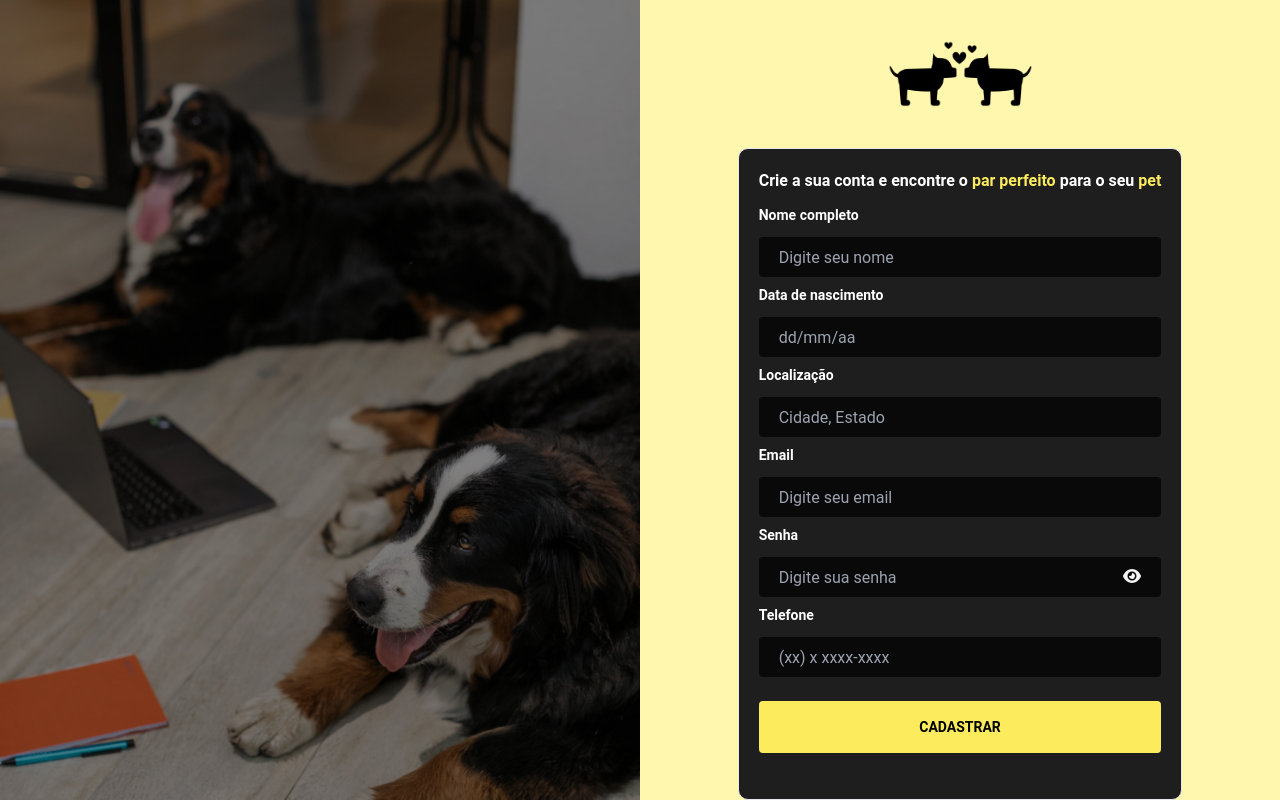
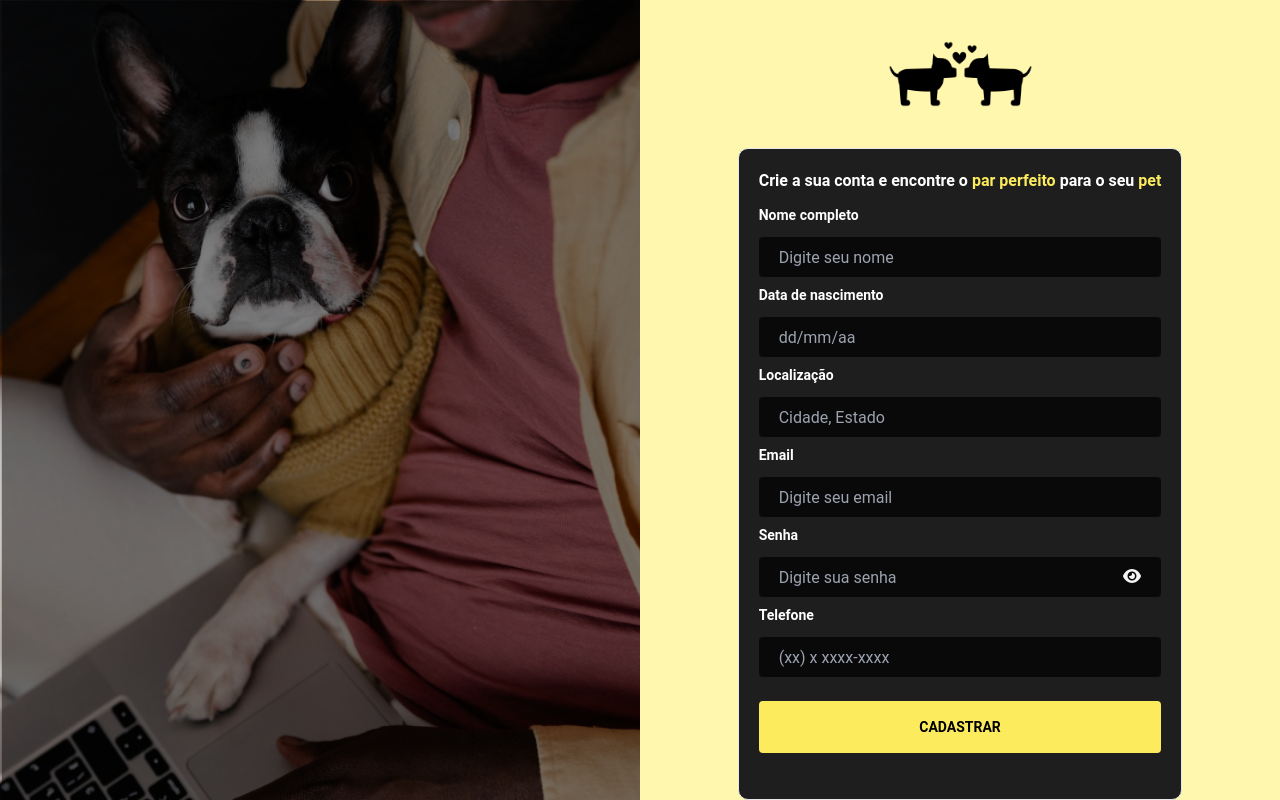
Before and after one commit to anagdinizp/projeto-td, a React (Vite) app: page /cadastro in a window 1280 px wide. Built offline with nearby package versions, Linux system fonts and the light colour scheme; no server answers.

Commit message:
Atualização do background da tela de cadastro

```diff
--- a/src/pages/Subscribe.tsx
+++ b/src/pages/Subscribe.tsx
@@ -13,7 +13,7 @@ export function Subscribe() {
 
   return (
     <div className="md:grid grid-cols-2">
-      <div className="hidden md:block visible bg-dogsubscribe bg-cover bg-no-repeat flex-col justify-center items-center" />
+      <div className="hidden md:block visible bg-dogsubscriber bg-cover bg-no-repeat flex-col justify-center items-center" />
 
       <div className="bg-yellow-300 bg-cover min-h-screen md:min-h-screen flex flex-col justify-center items-center">
         <div>
--- a/tailwind.config.cjs
+++ b/tailwind.config.cjs
@@ -20,6 +20,7 @@ module.exports = {
         sorrisolg: 'url(/src/assets/background-sorriso-lg.jpg)',
         sorrisomdblend: 'url(/src/assets/background-sorriso-md-blend.jpg)',
         dogsubscribe: 'url(/src/assets/background-subscribe.png)',
+        dogsubscriber: 'url(/src/assets/background-dog-subscriber.png)',
       },
       fontFamily: {
         sans: 'Roboto, sans-serif',
```
Also changed, not shown: src/assets/background-dog-subscriber.png (added).
